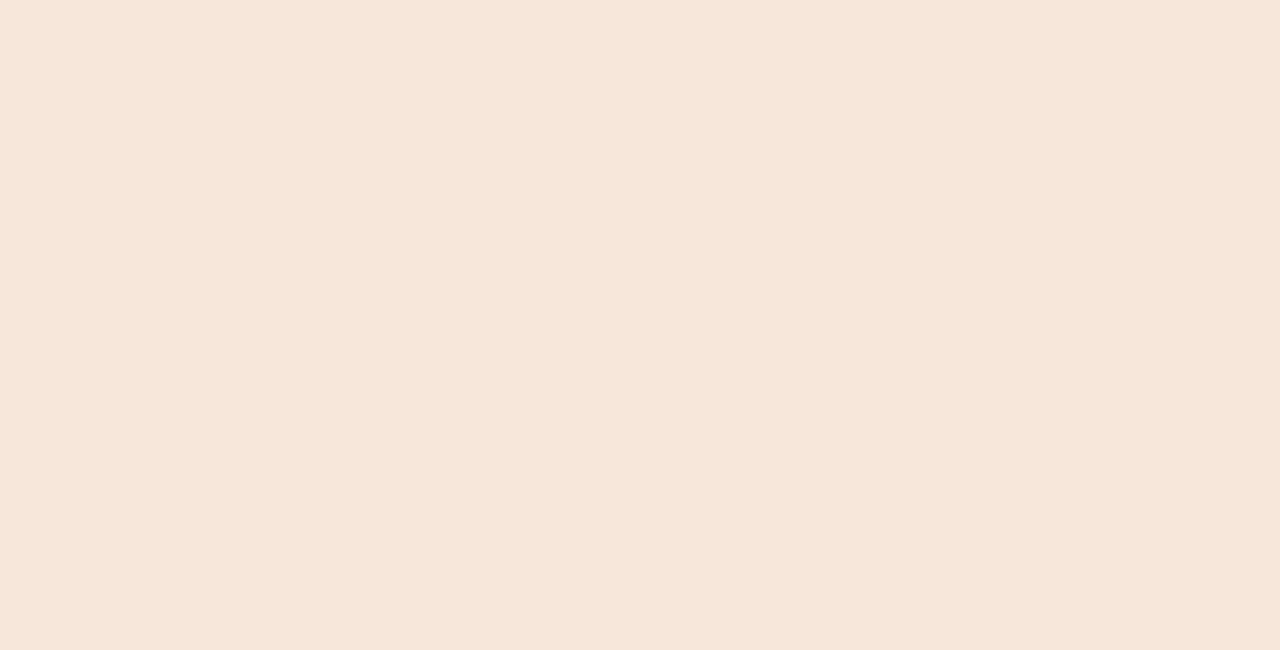
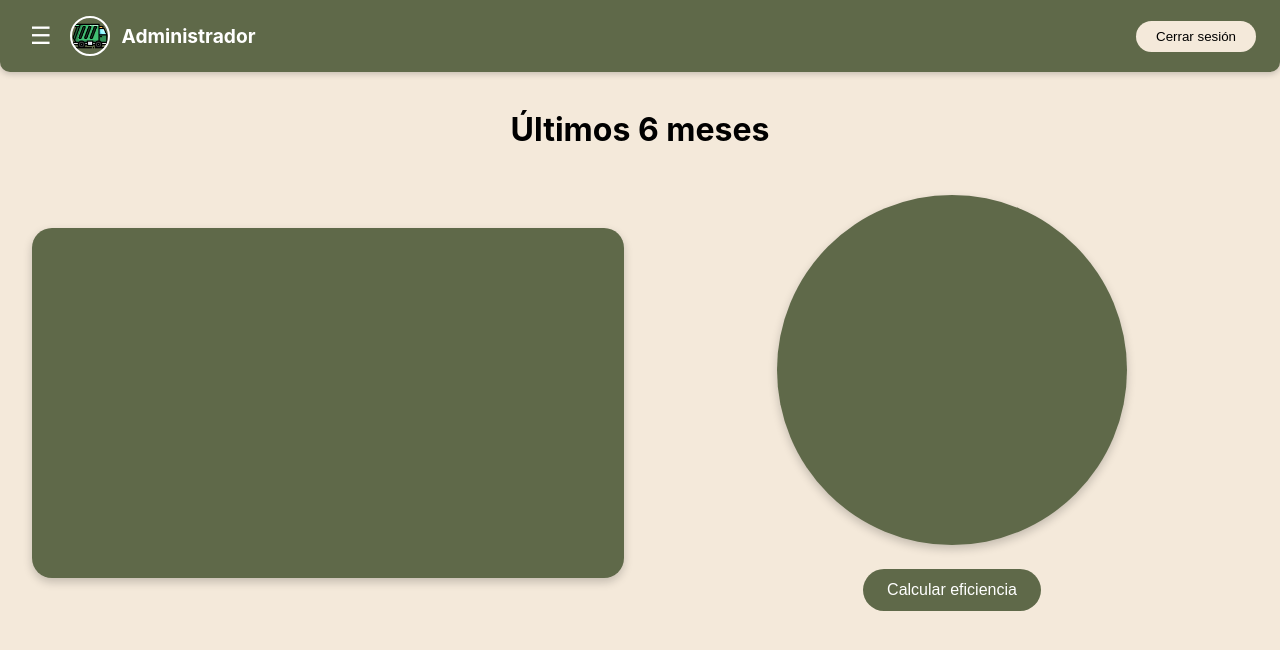
Before and after one commit to RojoMax12/Lab1TBD, a Vue app in the folder Frontend-lab/: page /admin in a window 1280 px wide. Before the commit this address had no page. Shown: the top 650 px of the page. Built offline with nearby package versions, Linux system fonts and the light colour scheme; the HTML template or start-up script is replaced by a standard one.

Commit message:
Configuración botón para cerrar sesion y creacion de la interfaz de administrador

```diff
--- /dev/null
+++ b/Frontend-lab/src/components/HomeAdmin.vue
@@ -0,0 +1,167 @@
+<template>
+  <div class="admin-container">
+    <!-- Barra superior -->
+    <header class="admin-header">
+      <div class="admin-left">
+        <!-- Menú hamburguesa -->
+        <button class="menu-btn">☰</button>
+
+        <!-- Avatar + nombre -->
+        <img src="/logo.png" alt="Admin" class="admin-avatar" />
+        <span class="admin-name">Administrador</span>
+      </div>
+
+      <!-- Botón cerrar sesión -->
+      <button class="logout-btn" @click="cerrarSesion">
+        Cerrar sesión
+      </button>
+    </header>
+
+    <!-- Contenido -->
+    <main class="admin-main">
+      <h2 class="admin-title">Últimos 6 meses</h2>
+
+      <div class="admin-grid">
+        <!-- Cuadro -->
+        <div class="admin-box"></div>
+
+        <!-- Círculo + botón -->
+        <div class="admin-circle-wrapper">
+          <div class="admin-circle"></div>
+          <button class="calculate-btn">Calcular eficiencia</button>
+        </div>
+      </div>
+    </main>
+  </div>
+</template>
+
+<script setup lang="ts">
+import { useRouter } from 'vue-router'
+
+const router = useRouter()
+
+function cerrarSesion() {
+  // Aquí limpias la sesión / token según tu lógica
+  router.push('/') // vuelve al homepage
+}
+</script>
+
+<style scoped>
+/* Contenedor general */
+.admin-container {
+  min-height: 100vh;
+  background-color: #f4e9da;
+}
+
+/* Header */
+.admin-header {
+  display: flex;
+  justify-content: space-between;
+  align-items: center;
+  background-color: #5f6949;
+  padding: 1rem 1.5rem;
+  border-bottom-left-radius: 10px;
+  border-bottom-right-radius: 10px;
+  box-shadow: 0 2px 6px rgba(0, 0, 0, 0.2);
+}
+
+.admin-left {
+  display: flex;
+  align-items: center;
+  gap: 0.75rem;
+}
+
+.menu-btn {
+  font-size: 1.5rem;
+  color: white;
+  background: none;
+  border: none;
+  cursor: pointer;
+}
+
+.admin-avatar {
+  width: 40px;
+  height: 40px;
+  border-radius: 50%;
+  border: 2px solid white;
+}
+
+.admin-name {
+  color: white;
+  font-weight: bold;
+  font-size: 1.2rem;
+}
+
+.logout-btn {
+  background-color: #f4e9da;
+  color: black;
+  font-weight: 500;
+  padding: 0.5rem 1.25rem;
+  border-radius: 25px;
+  border: none;
+  cursor: pointer;
+  transition: background 0.3s ease;
+}
+.logout-btn:hover {
+  background-color: #e1d5c5;
+}
+
+/* Main */
+.admin-main {
+  padding: 2rem;
+}
+
+.admin-title {
+  color: #000000;
+  text-align: center;
+  font-size: 2rem;
+  font-weight: bold;
+  margin-bottom: 2.5rem;
+}
+
+.admin-grid {
+  display: grid;
+  grid-template-columns: 1fr 1fr;
+  gap: 2rem;
+  align-items: center;
+}
+
+/* Cuadro */
+.admin-box {
+  background-color: #5f6949;
+  border-radius: 20px;
+  width: 100%;
+  height: 350px;
+  box-shadow: 0 4px 10px rgba(0, 0, 0, 0.2);
+}
+
+/* Círculo */
+.admin-circle-wrapper {
+  display: flex;
+  flex-direction: column;
+  align-items: center;
+}
+
+.admin-circle {
+  background-color: #5f6949;
+  border-radius: 50%;
+  width: 350px;
+  height: 350px;
+  box-shadow: 0 4px 10px rgba(0, 0, 0, 0.2);
+}
+
+.calculate-btn {
+  margin-top: 1.5rem;
+  background-color: #5f6949;
+  color: white;
+  padding: 0.75rem 1.5rem;
+  border-radius: 25px;
+  border: none;
+  cursor: pointer;
+  font-size: 1rem;
+  transition: background 0.3s ease;
+}
+.calculate-btn:hover {
+  background-color: #4c553a;
+}
+</style>
--- a/Frontend-lab/src/components/HomeDrive.vue
+++ b/Frontend-lab/src/components/HomeDrive.vue
@@ -6,11 +6,22 @@
             Nombre del Conductor
         </h1>
       </div>
-      <button class="login-btn">
-        Cerrar sesión
-      </button>
+<button class="logout-btn" @click="logout">
+  Cerrar sesión
+</button>
     </header>
 </template>
+
+<script setup>
+import { useRouter } from 'vue-router'
+
+const router = useRouter()
+
+function logout() {
+  // Aquí puedes agregar la lógica de cierre de sesión, como limpiar tokens, etc.
+  router.push({ name: 'home' }) // Redirige a la página de inicio después de cerrar sesión
+}
+</script>
 
 <style scoped>
 .header {
@@ -37,7 +48,7 @@
 color: #333;
 }
 
-.login-btn {
+.logout-btn {
   background: white;
   color: #4d5d39;
   border: none;
@@ -47,7 +58,7 @@ color: #333;
   font-weight: bold;
 }
 
-.login-btn:hover {
+.logout-btn:hover {
   background-color: #f0f0f0;
 }
 
--- a/Frontend-lab/src/router/index.ts
+++ b/Frontend-lab/src/router/index.ts
@@ -1,12 +1,14 @@
 import { createRouter, createWebHistory } from 'vue-router'
 import HomeView from '../views/HomeView.vue'
 import HomeDriverView from '../views/HomeDriverView.vue'
+import HomeAdminView from '../views/HomeAdminView.vue'
 
 const router = createRouter({
   history: createWebHistory(),
   routes: [
     { path: '/', name: 'home', component: HomeView },
-    { path: '/home-drive', name: 'home-drive', component: HomeDriverView }
+    { path: '/driver', name: 'home-driver', component: HomeDriverView },
+    { path: '/admin', name: 'home-admin', component: HomeAdminView }
   ]
 })
 
--- /dev/null
+++ b/Frontend-lab/src/views/HomeAdminView.vue
@@ -0,0 +1,10 @@
+<template>
+  <div>
+    <HomeAdmin />
+  </div>
+</template>
+
+
+<script setup>
+import HomeAdmin from '@/components/HomeAdmin.vue'
+</script>
```
